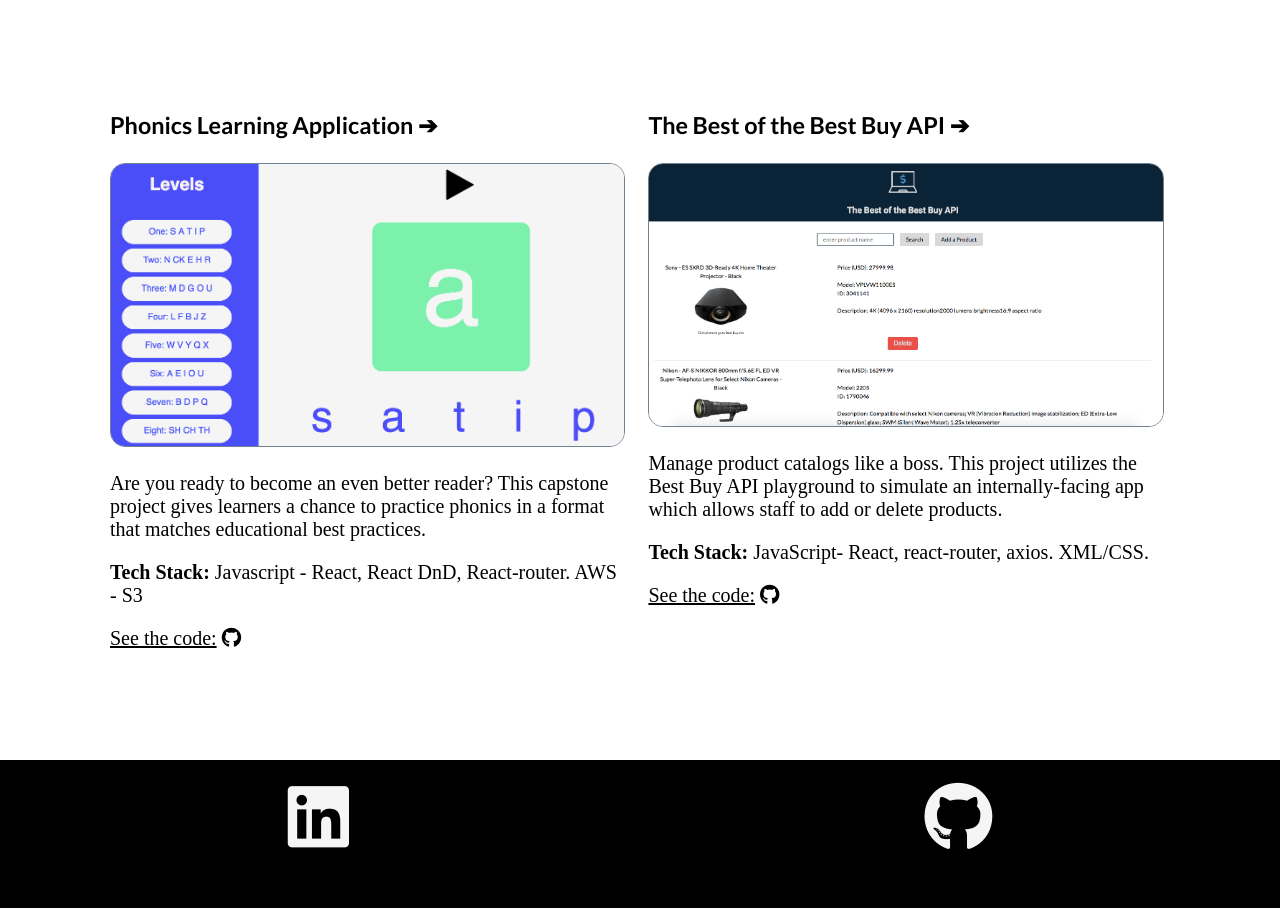
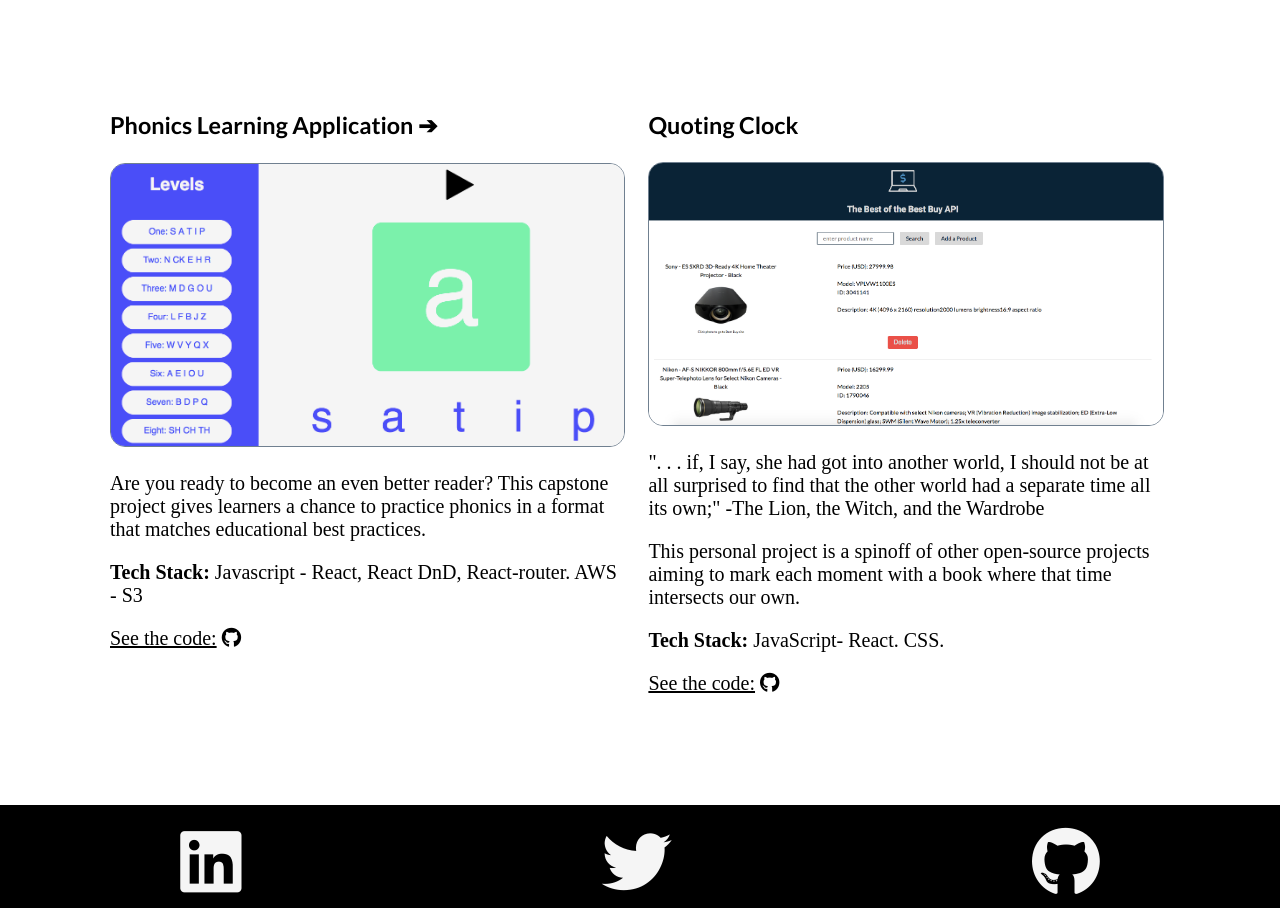
Before and after one commit to srosebattles/portfolio-site, a website: page index.html in a window 1280 px wide. Shown: the part 1529-2437 px from the top of the page. Drawn offline with Linux system fonts and the light colour scheme; a web font is replaced by a local one.

Commit message:
add quoting clock project

```diff
--- a/index.html
+++ b/index.html
@@ -52,7 +52,7 @@
             <div class="projectsRow">
                 <div class="eachProject">
                     <h3><a href="https://srosebattles.github.io/phonicsapp/#/1">Phonics Learning Application &#10132;</a> </h3>
-                    <a href="https://srosebattles.github.io/phonicsapp/#/1"><img class="projectPic" src="assets/PhonicsAppScreenshot.png" alt="Phonics App Project"></a>
+                    <a href="https://srosebattles.github.io/phonicsapp/#/1"><img class="projectPic" src="assets/PhonicsAppScreenshot.png" alt="screenshot Phonics App Project, showing sets of letters"></a>
                     <p>Are you ready to become an even better reader? This capstone project gives learners a chance to practice phonics in a format that matches educational best practices.</p>
                     <p><strong>Tech Stack:</strong> Javascript - React, React DnD, React-router. AWS - S3</p>
                     <p class="seeCode"><a href="https://github.com/srosebattles/phonicsapp">See the code:</a>
@@ -62,12 +62,13 @@
 
 
                 <div class="eachProject">
-                    <h3><a href="https://jenessawhite.github.io/best-buy-app/">The Best of the Best Buy API &#10132;</a></h3>
-                    <a href="https://jenessawhite.github.io/best-buy-app/"><img class="projectPic" src="assets/BestBuyScreenshot.png" alt="Best Buy Project"></a>
-                    <p>Manage product catalogs like a boss. This project utilizes the Best Buy API playground to simulate an internally-facing app which allows staff to add or delete products.</p>
-                    <p><strong>Tech Stack:</strong> JavaScript- React, react-router, axios. XML/CSS.</p>
-                    <p class="seeCode"><a href="https://github.com/jenessawhite/best-buy-app">See the code:</a>
-                        <a href="https://github.com/jenessawhite/best-buy-app"> <i class="fa fa-github" aria-hidden="true"></i></a>
+                    <h3><a href="https://www.quotingclock.com">Quoting Clock</a></h3>
+                    <a href="https://www.quotingclock.com"><img class="projectPic" src="assets/BestBuyScreenshot.png" alt=""></a>
+                    <p>". . . if, I say, she had got into another world, I should not be at all surprised to find that the other world had a separate time all its own;" -The Lion, the Witch, and the Wardrobe</p>
+                    <p>This personal project is a spinoff of other open-source projects aiming to mark each moment with a book where that time intersects our own.</p>
+                    <p><strong>Tech Stack:</strong> JavaScript- React. CSS.</p>
+                    <p class="seeCode"><a href="https://github.com/srosebattles/quoting_clock">See the code:</a>
+                        <a href="https://github.com/srosebattles/quoting_clock"> <i class="fa fa-github" aria-hidden="true"></i></a>
                     </p>
                 </div>
             </div>
@@ -75,6 +76,7 @@
 
         <div class="socialDiv">
             <a href="https://www.linkedin.com/in/srosebattles"><i class="fa fa-linkedin-square" aria-hidden="true"></i></a>
+            <a href="https://twitter.com/srosebattles"><i class="fa fa-twitter" aria-hidden="true"></i></a>
             <a href="https://github.com/srosebattles"><i class="fa fa-github" aria-hidden="true"></i></a>
         </div>
         <div class="emailDiv">
```
